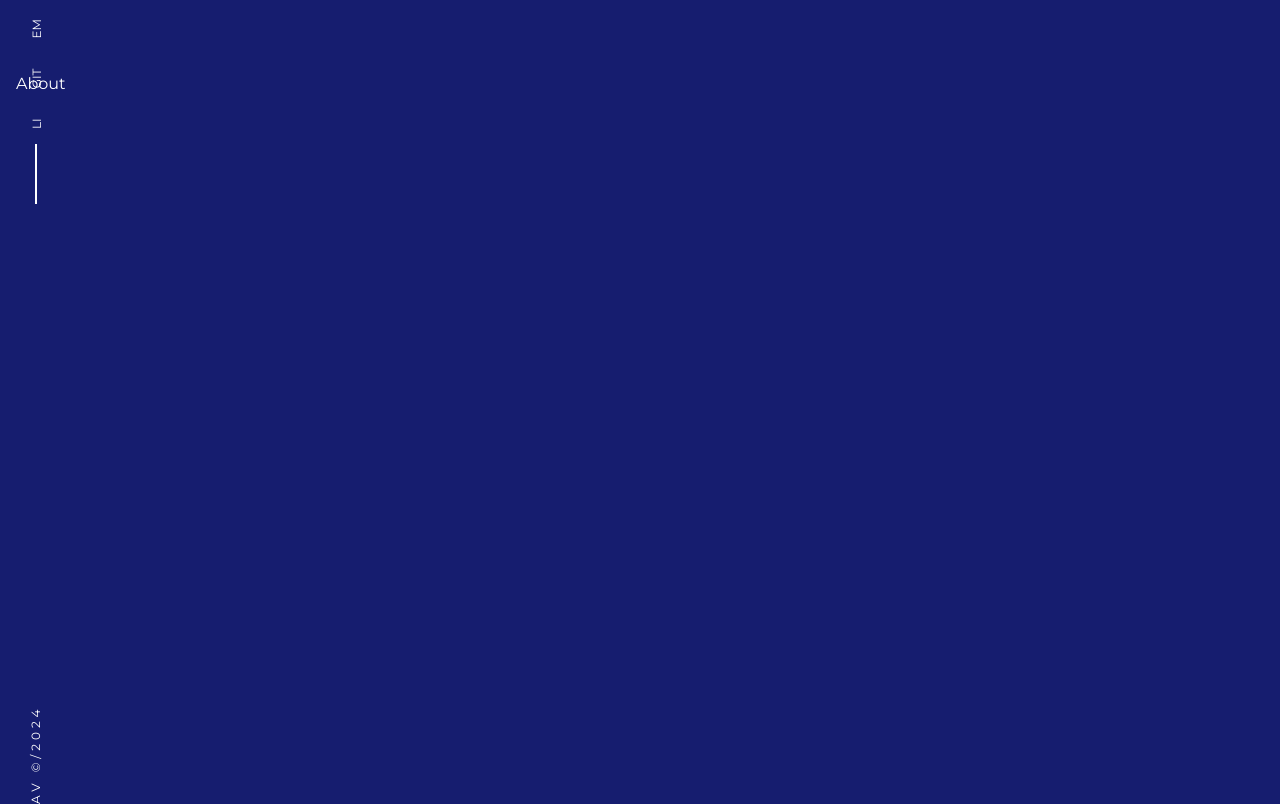
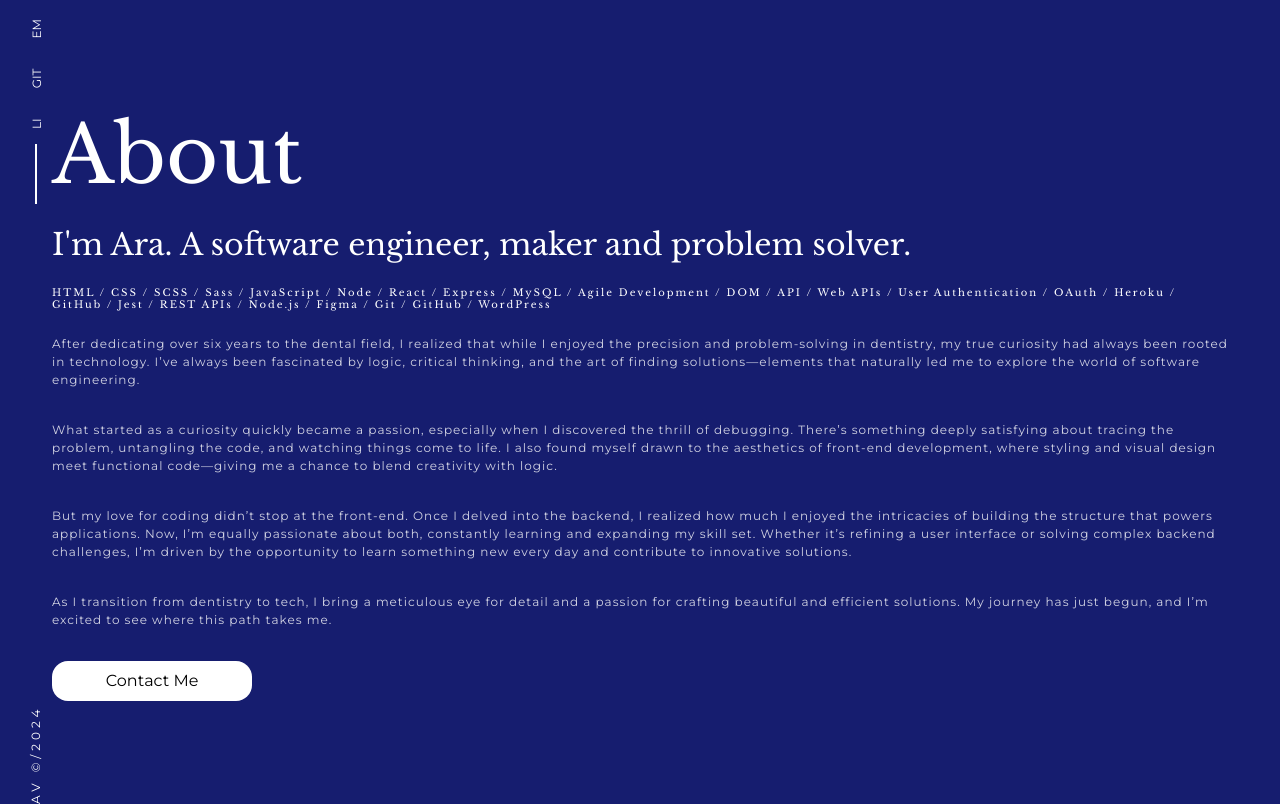
Before and after one commit to Araventura/portfolio-ara-ventura, a React (Vite) app: page /about in a window 1280 px wide. Built offline with nearby package versions, Linux system fonts and the light colour scheme.

Commit message:
about me page, add stylking and content

```diff
--- a/src/App.scss
+++ b/src/App.scss
@@ -36,6 +36,17 @@ button {
   cursor: pointer;
 }
 
+button {
+  border: none;
+  border-radius: 16px;
+  width: 200px;
+  height: 40px;
+  background-color: $primary-color-white;
+
+  & a {
+    color: black;
+  }
+}
 .back {
   font-size: 12px;
   transition: 0.3s;
--- a/src/components/About/About.jsx
+++ b/src/components/About/About.jsx
@@ -1,7 +1,60 @@
 import React from "react";
+import "./About.scss";
+import { Link } from "react-router-dom";
 
 function About() {
-  return <div>About</div>;
+  return (
+    <div className="about">
+      <h1 className="about__title">About</h1>
+      <h2 className="about__subtitle">
+        I'm Ara. A software engineer, maker and problem solver.
+      </h2>
+      <h4 className="about__tech">
+        HTML / CSS / SCSS / Sass / JavaScript / Node / React / Express / MySQL /
+        Agile Development / DOM / API / Web APIs / User Authentication / OAuth /
+        Heroku / GitHub / Jest / REST APIs / Node.js / Figma / Git / GitHub /
+        WordPress
+      </h4>
+
+      <p className="about__text">
+        After dedicating over six years to the dental field, I realized that
+        while I enjoyed the precision and problem-solving in dentistry, my true
+        curiosity had always been rooted in technology. I’ve always been
+        fascinated by logic, critical thinking, and the art of finding
+        solutions—elements that naturally led me to explore the world of
+        software engineering.
+      </p>
+
+      <p className="about__text">
+        What started as a curiosity quickly became a passion, especially when I
+        discovered the thrill of debugging. There’s something deeply satisfying
+        about tracing the problem, untangling the code, and watching things come
+        to life. I also found myself drawn to the aesthetics of front-end
+        development, where styling and visual design meet functional code—giving
+        me a chance to blend creativity with logic.
+      </p>
+
+      <p className="about__text">
+        But my love for coding didn’t stop at the front-end. Once I delved into
+        the backend, I realized how much I enjoyed the intricacies of building
+        the structure that powers applications. Now, I’m equally passionate
+        about both, constantly learning and expanding my skill set. Whether it’s
+        refining a user interface or solving complex backend challenges, I’m
+        driven by the opportunity to learn something new every day and
+        contribute to innovative solutions.
+      </p>
+
+      <p className="about__text">
+        As I transition from dentistry to tech, I bring a meticulous eye for
+        detail and a passion for crafting beautiful and efficient solutions. My
+        journey has just begun, and I’m excited to see where this path takes me.
+      </p>
+
+      <Link to={"/contact"}>
+        <button>Contact Me</button>
+      </Link>
+    </div>
+  );
 }
 
 export default About;
--- a/src/components/About/About.scss
+++ b/src/components/About/About.scss
@@ -0,0 +1,33 @@
+@use "../../styles/variables" as *;
+@use "../../styles/mixins" as *;
+@use "../../styles/fonts" as *;
+
+.about {
+  padding: 35px 36px;
+
+  &__title {
+    font-family: "Libre";
+    font-size: 80px;
+    padding-bottom: 16px;
+  }
+
+  &__subtitle {
+    font-family: "Libre";
+    font-size: 30px;
+    padding-bottom: 16px;
+  }
+
+  &__tech {
+    font-family: "Libre";
+    font-size: 10px;
+    padding-bottom: 16px;
+    letter-spacing: 2px;
+  }
+
+  &__text {
+    opacity: 0.8;
+    font-size: 12px;
+    padding-bottom: 16px;
+    letter-spacing: 1px;
+  }
+}
```
